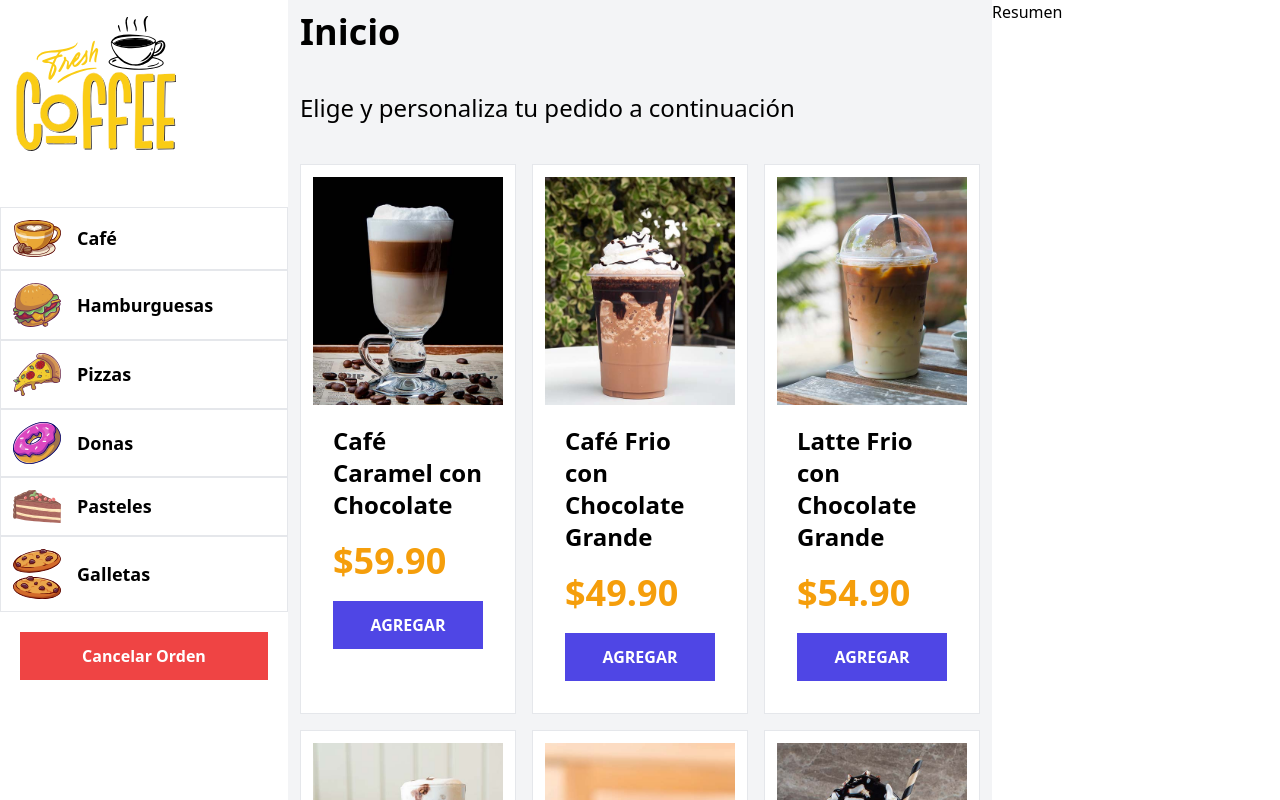
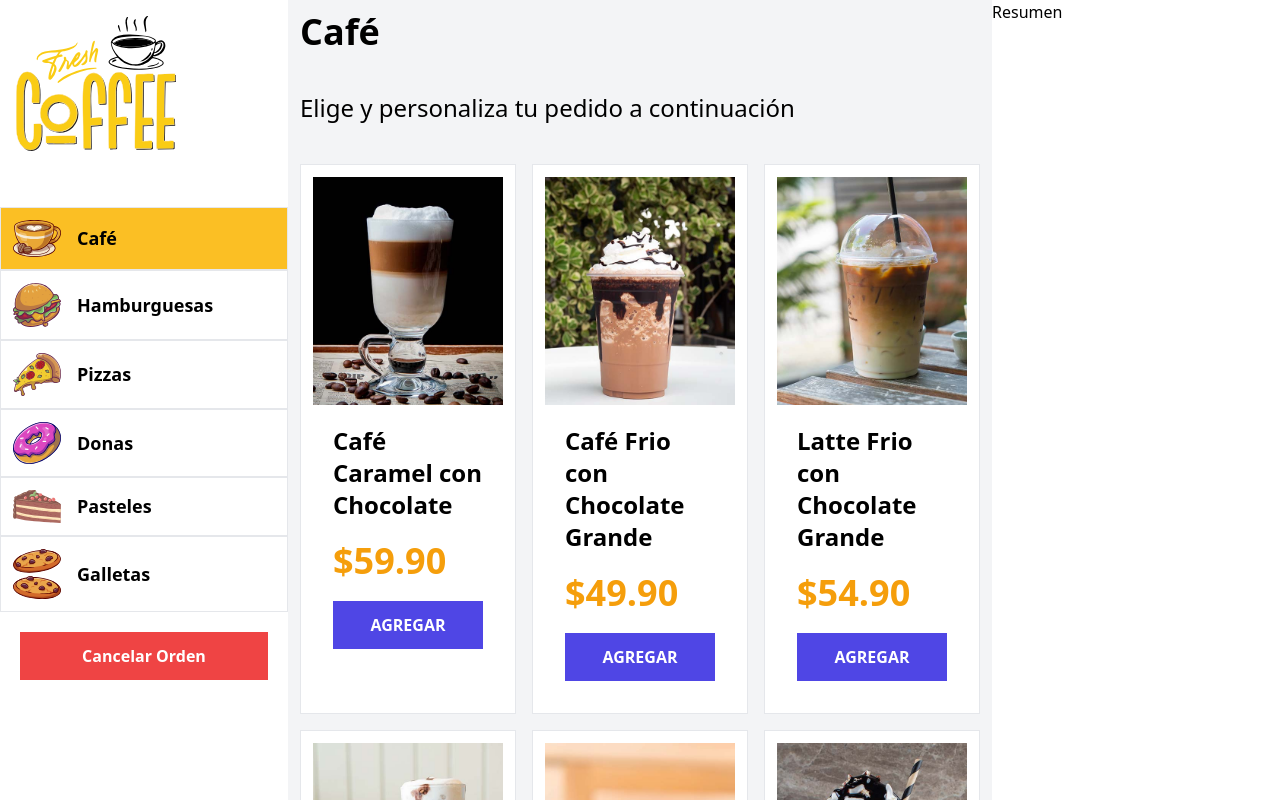
Before and after one commit to FrancoSilva77/react-quiosco, a React (Vite) app: page / in a window 1280 px wide. Built offline with nearby package versions, Linux system fonts and the light colour scheme.

Commit message:
feat(QuioscoContext)

```diff
--- a/src/components/Categoria.jsx
+++ b/src/components/Categoria.jsx
@@ -1,14 +1,22 @@
+import useQuiosco from "../hooks/useQuiosco";
+
 export default function Categoria({ categoria }) {
 
+  const { handleClickCategoria, categoriaActual } = useQuiosco()
   const { nombre, icono, id } = categoria
 
+  const resaltarCategoriaActual = () => categoriaActual.id === id ? 'bg-amber-400' : 'bg-white'
+
   return (
-    <div className="flex items-center gap-4 border w-full p-3 hover:bg-amber-400 cursor-pointer">
+    <div className={`${resaltarCategoriaActual()} flex items-center gap-4 border w-full p-3 hover:bg-amber-400 cursor-pointer`}>
       <img src={`/img/icono_${icono}.svg`} alt="Imagen Icono"
         className="w-12"
       />
 
-      <p className="text-lg font-bold cursor-pointer truncate">{nombre}</p>
+      <button
+        type="button"
+        onClick={() => handleClickCategoria(id)}
+        className="text-lg font-bold cursor-pointer truncate">{nombre}</button>
     </div>
   );
 }
--- a/src/components/Sidebar.jsx
+++ b/src/components/Sidebar.jsx
@@ -1,7 +1,10 @@
+import useQuiosco from "../hooks/useQuiosco";
 import Categoria from "./Categoria";
-import { categorias } from "../data/categorias";
 
 export default function Sidebar() {
+
+  const { categorias } = useQuiosco()
+
   return (
     <aside className="md:w-72">
 
--- /dev/null
+++ b/src/context/QuioscoProvider.jsx
@@ -0,0 +1,31 @@
+import { useState, createContext } from 'react';
+import { categorias as categoriasDB } from "../data/categorias";
+
+const QuioscoContext = createContext();
+
+const QuioscoProvider = ({ children }) => {
+
+  const [categorias, setCategorias] = useState(categoriasDB)
+  const [categoriaActual, setCategoriaActual] = useState(categorias[0])
+
+  const handleClickCategoria = id => {
+    const categoria = categorias.filter(categoria => categoria.id === id)[0]
+    setCategoriaActual(categoria)
+  }
+
+  return (
+    <QuioscoContext.Provider
+      value={{
+        categorias,
+        categoriaActual,
+        handleClickCategoria
+      }}
+    >
+      {children}
+    </QuioscoContext.Provider>
+  )
+}
+
+export { QuioscoProvider }
+
+export default QuioscoContext
--- /dev/null
+++ b/src/hooks/useQuiosco.jsx
@@ -0,0 +1,8 @@
+import { useContext } from 'react';
+import QuioscoContext from '../context/QuioscoProvider';
+
+const useQuiosco = () => {
+  return useContext(QuioscoContext)
+}
+
+export default useQuiosco
--- a/src/main.jsx
+++ b/src/main.jsx
@@ -2,10 +2,13 @@ import React from 'react'
 import ReactDOM from 'react-dom/client'
 import './index.css'
 import { RouterProvider } from 'react-router-dom'
+import { QuioscoProvider } from './context/QuioscoProvider'
 import router from './router'
 
 ReactDOM.createRoot(document.getElementById('root')).render(
   <React.StrictMode>
-    <RouterProvider router={ router } />
+    <QuioscoProvider>
+      <RouterProvider router={router} />
+    </QuioscoProvider>
   </React.StrictMode>,
 )
--- a/src/views/Inicio.jsx
+++ b/src/views/Inicio.jsx
@@ -1,11 +1,17 @@
-import { productos } from "../data/productos";
+import { productos as data } from "../data/productos";
 import Producto from "../components/Producto";
+import useQuiosco from "../hooks/useQuiosco";
 
 
 export default function Inicio() {
+
+  const { categoriaActual } = useQuiosco()
+
+  const productos = data.filter(producto => producto.categoria_id === categoriaActual.id)
+
   return (
     <>
-      <h1 className="text-4xl font-black">Inicio</h1>
+      <h1 className="text-4xl font-black">{categoriaActual.nombre}</h1>
       <p className="text-2xl my-10">Elige y personaliza tu pedido a continuación</p>
 
       <div className="grid gap-4 grid-cols-1 md:grid-cols-2 xl:grid-cols-3">
```
